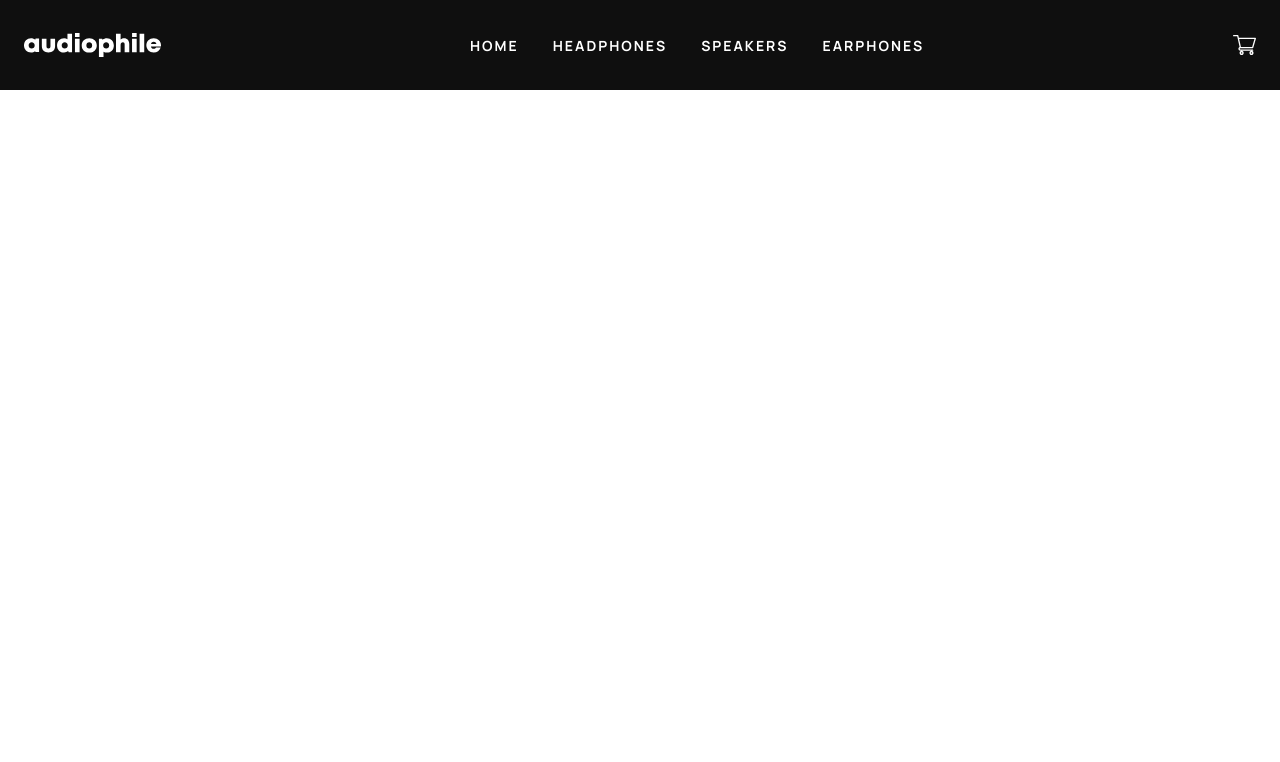
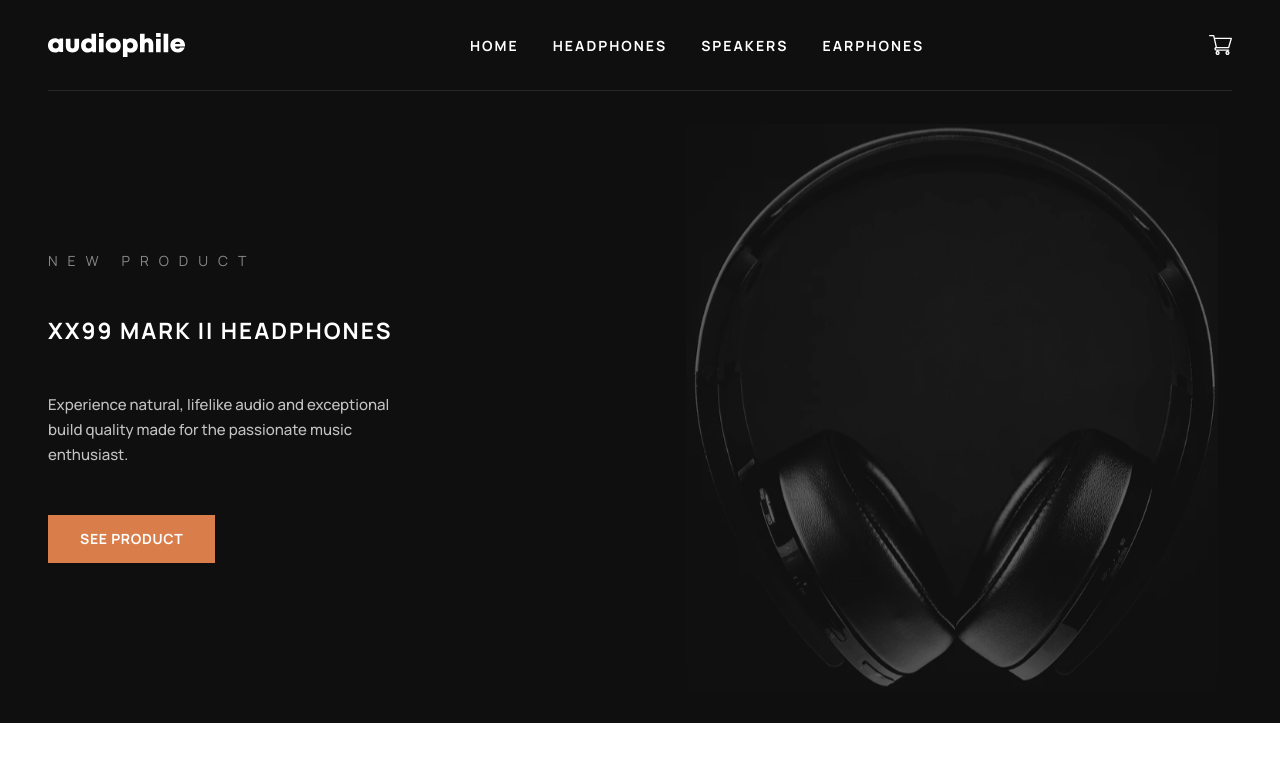
Before and after one commit to dev-star23/Audiophile, a Next.js app: page / in a window 1280 px wide. Shown: the top 762 px of the page. Built offline with nearby package versions, Linux system fonts and the light colour scheme.

Commit message:
feat: hero section

```diff
--- a/src/app/page.tsx
+++ b/src/app/page.tsx
@@ -1,7 +1,15 @@
+import { HeroSection } from "@/components"
 
 export default function Home() {
   return (
-    <div className="">
-    </div>
-  );
+    <main>
+      <HeroSection
+        label="NEW PRODUCT"
+        title="XX99 MARK II HEADPHONES"
+        description="Experience natural, lifelike audio and exceptional build quality made for the passionate music enthusiast."
+        ctaText="SEE PRODUCT"
+        ctaHref="/product/xx99-mark-two-headphones"
+      />
+    </main>
+  )
 }
--- a/src/components/Container.tsx
+++ b/src/components/Container.tsx
@@ -20,7 +20,7 @@ const Container = React.forwardRef<HTMLDivElement, ContainerProps>(
       <div
         ref={ref}
         className={cn(
-          "container mx-auto px-6",
+          "container mx-auto px-12",
           maxWidthClasses[maxWidth],
           className
         )}
--- /dev/null
+++ b/src/components/HeroSection.tsx
@@ -0,0 +1,111 @@
+"use client"
+
+import Image from "next/image"
+import Link from "next/link"
+import { Button } from "./ui/button"
+import { Container } from "./Container"
+
+export interface HeroSectionProps {
+  label?: string
+  title: string
+  description?: string
+  ctaText?: string
+  ctaHref?: string
+}
+
+export function HeroSection({
+  label = "NEW PRODUCT",
+  title,
+  description,
+  ctaText = "SEE PRODUCT",
+  ctaHref = "/product/xx99-mark-two-headphones",
+}: HeroSectionProps) {
+  return (
+    <section className="relative bg-foreground text-white overflow-hidden border-0">
+      {/* Background Image Container - Mobile & Tablet Only */}
+      <div className="absolute inset-0 z-0 lg:hidden">
+        {/* Mobile Background Image */}
+        <Image
+          src="/images/home/mobile/image-header.jpg"
+          alt=""
+          fill
+          className="object-cover object-center md:hidden"
+          priority
+          sizes="100vw"
+          quality={90}
+        />
+        {/* Tablet Background Image */}
+        <Image
+          src="/images/home/tablet/image-header.jpg"
+          alt=""
+          fill
+          className="hidden md:block object-cover object-center"
+          priority
+          sizes="100vw"
+          quality={90}
+        />
+      </div>
+
+      {/* Content Container */}
+      <Container maxWidth="2xl" className="relative z-10">
+        <hr className=" opacity-10 hidden lg:block"/>
+        <div className="grid lg:grid-cols-2 gap-8 lg:gap-16 items-center min-h-[510px] md:min-h-[630px] lg:min-h-[632px] py-20 md:py-24 lg:py-0">
+          {/* Left Column - Text Content */}
+          <div className="text-center lg:text-left space-y-6 md:space-y-8 px-4 md:px-0">
+            {/* New Product Label with decorative line above */}
+            {label && (
+              <div className="space-y-4">
+                {/* Decorative line above NEW PRODUCT */}
+                <p className="overline lg:no-underline text-white/50">
+                  {label}
+                </p>
+              </div>
+            )}
+            {/* Product Title */}
+            <h1 className="text-[36px] md:text-[56px] font-bold leading-10 md:leading-[58px] tracking-[1.3px] md:tracking-[2px] uppercase text-white max-w-[396px] mx-auto lg:mx-0">
+              {title}
+            </h1>
+
+            {/* Product Description */}
+            {description && (
+              <p className="text-[15px] leading-[25px] text-white/75 max-w-[349px] mx-auto lg:mx-0">
+                {description}
+              </p>
+            )}
+
+            {/* Call-to-Action Button */}
+            {ctaText && ctaHref && (
+              <div className="pt-4">
+                <Link href={ctaHref}>
+                  <Button variant="default" size="default">
+                    {ctaText}
+                  </Button>
+                </Link>
+              </div>
+            )}
+          </div>
+
+          {/* Right Column - Product Image (Desktop Only) */}
+          <div className="hidden lg:flex relative w-full h-full min-h-[632px] items-center justify-end overflow-visible">
+            {/* Background extension to match hero section - covers entire right side */}
+            <div className="absolute inset-y-0 left-0 right-0 bg-foreground z-0" />
+            <div
+              className="relative w-full z-10"
+              style={{ height: "420px", maxWidth: "900px", minWidth: "350px" }}
+            >
+              <Image
+                src="/images/home/desktop/image-hero.svg"
+                alt="XX99 Mark II Headphones"
+                fill
+                className="object-contain object-center scale-[1.20] xl:scale-[1.35] opacity-40"
+                priority
+                sizes="(min-width: 750px) 40vw, 0vw"
+                quality={90}
+              />
+            </div>
+          </div>
+        </div>
+      </Container>
+    </section>
+  );
+}
--- a/src/components/index.ts
+++ b/src/components/index.ts
@@ -24,6 +24,9 @@ export { default as Navbar } from "./Navbar"
 export { MobileMenu } from "./MobileMenu"
 export { TabletMenu } from "./TabletMenu"
 
+export { HeroSection } from "./HeroSection"
+export type { HeroSectionProps } from "./HeroSection"
+
 export { Button } from "@/components/ui/button"
 export { Input } from "@/components/ui/input"
 export { Label } from "@/components/ui/label"
--- a/src/components/ui/button.tsx
+++ b/src/components/ui/button.tsx
@@ -42,7 +42,7 @@ export interface ButtonProps
 }
 
 const Button = React.forwardRef<HTMLButtonElement, ButtonProps>(
-  ({ className, variant, size, ...props }, ref) => {
+  ({ className, variant, size, asChild, ...props }, ref) => {
     return (
       <button
         className={cn(buttonVariants({ variant, size, className }))}
```
